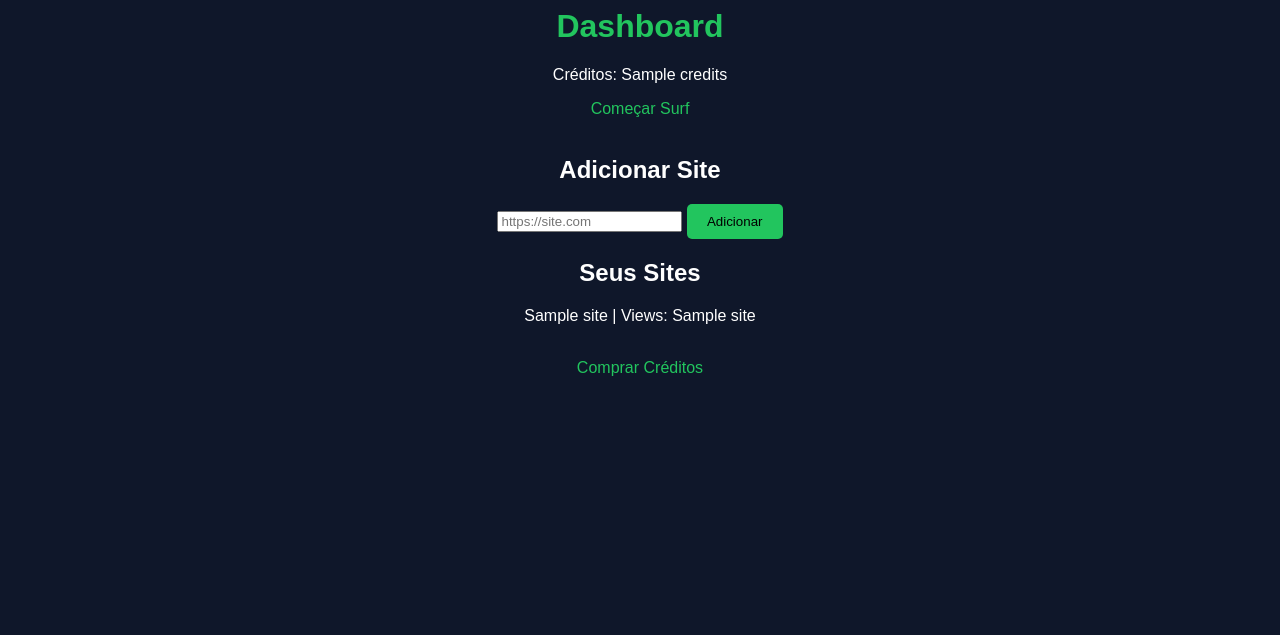
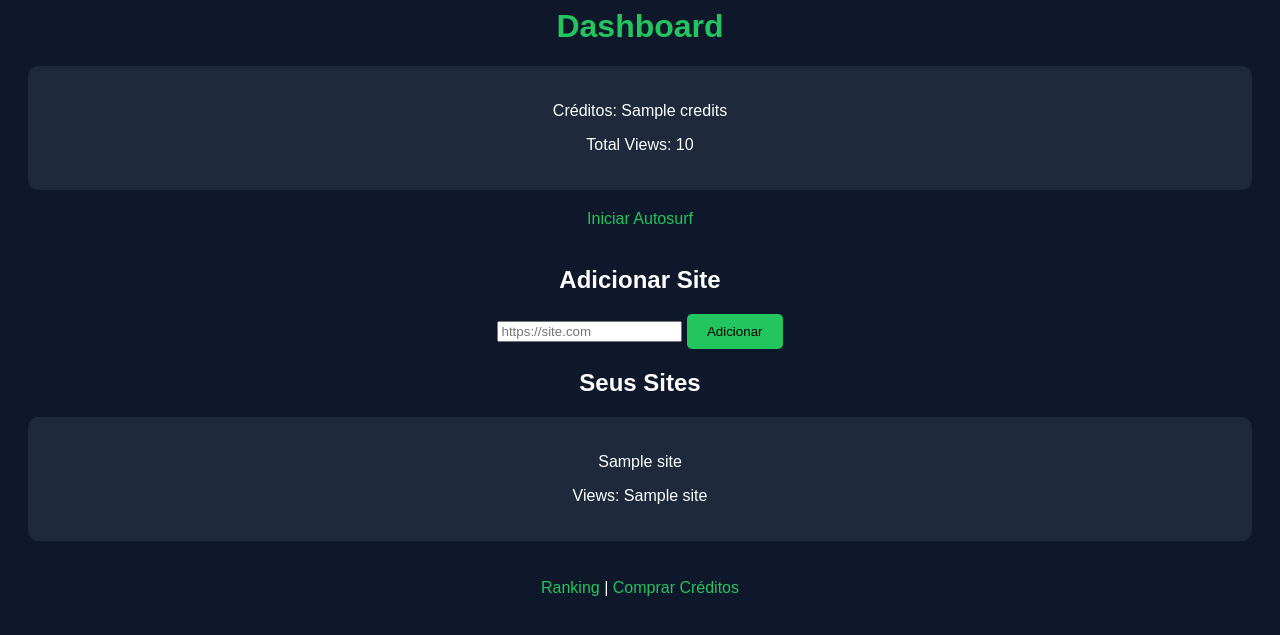
Before and after one commit to wagnermarzzo/traffic-exchange, a Python web app: template templates/dashboard.html in a window 1280 px wide. Shown: the top 635 px of the page. Run offline with Jinja, Linux system fonts and the light colour scheme; the template is opened without the code that fills it: most values are stand-ins (such as "Sample title", 1, 10 or a date in 2020).

Commit message:
Improve dashboard layout with card styling
Added card styling for credits and views display. Enhanced site listing with card layout.

```diff
--- a/templates/dashboard.html
+++ b/templates/dashboard.html
@@ -2,9 +2,14 @@
 
 <h1>Dashboard</h1>
 
+<div class="card">
+
 <p>Créditos: {{credits}}</p>
+<p>Total Views: {{views}}</p>
 
-<a href="/surf">Começar Surf</a>
+</div>
+
+<a href="/surf">Iniciar Autosurf</a>
 
 <br><br>
 
@@ -22,10 +27,16 @@
 
 {% for site in sites %}
 
-<p>{{site[2]}} | Views: {{site[3]}}</p>
+<div class="card">
+
+<p>{{site[2]}}</p>
+<p>Views: {{site[3]}}</p>
+
+</div>
 
 {% endfor %}
 
 <br>
 
+<a href="/ranking">Ranking</a> |
 <a href="/buy">Comprar Créditos</a>
```
